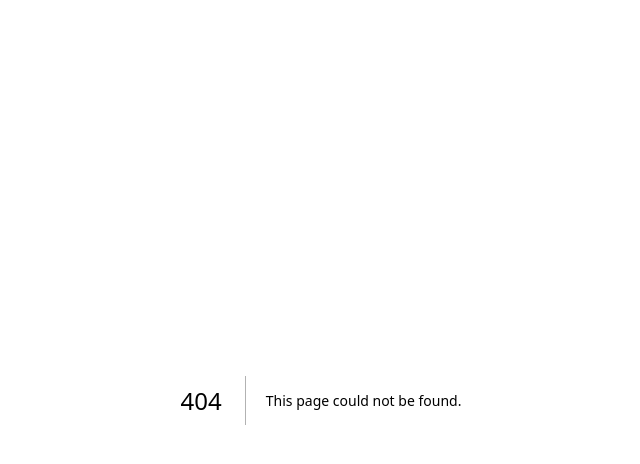
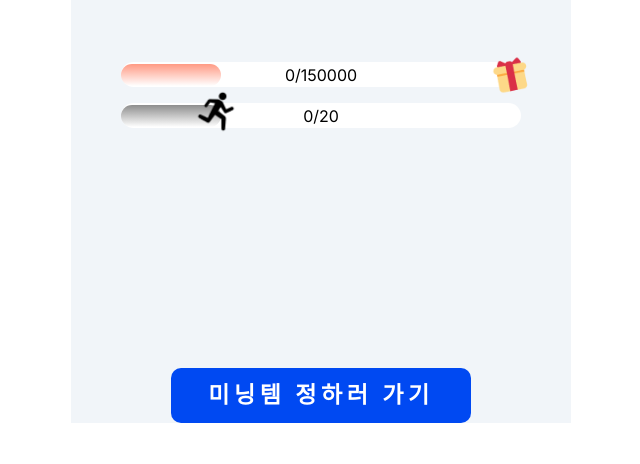
Before and after one commit to s01k1m/Akigimi, a Next.js app in the folder frontend/: page /main in a window 1280 px wide. Before the commit this address had no page. Shown: the top 464 px of the page, without its empty margins (319-959 px from the left). Built offline with nearby package versions, Linux system fonts and the light colour scheme.

Commit message:
[S09P22A110-248] feat: 챌린지 페이지 게이지 바, 이동하기 버튼 UI
Former-commit-id: cc4d5b36b3f98e53228b9da56889b9100ef1c610

```diff
--- /dev/null
+++ b/frontend/app/main/page.tsx
@@ -0,0 +1,21 @@
+import MoneyGageBar from "@/components/Main/MoneyGageBar"
+import DayGageBar from "@/components/Main/DayGageBar"
+import GoToSelectItem from "@/components/Main/GoToSelectItem"
+
+const Main = () => {
+    // 물건이 없는 경우 api에서 값 받아오기
+    return (
+        <div className="bg-slate-100" style={{ width: '100%'}}>
+        <div className="flex flex-col items-center justify-center" style={{ width: '100%'}}>
+            <MoneyGageBar />
+           <DayGageBar />
+        </div>
+        <div className="flex justify-center mt-60" >
+            <GoToSelectItem />
+        </div>
+
+        </div>
+    )
+}
+
+export default Main
--- /dev/null
+++ b/frontend/components/Main/DayGageBar.tsx
@@ -0,0 +1,34 @@
+"use client"
+
+import '@/styles/GageBar.css'
+import { useState } from 'react'
+import Image from 'next/image';
+
+const DayGageBar = () => {
+    // api 연동해서 값들 다 받아와야 됨
+    const [goalDay, setGoalDay] = useState<number>(20)
+    const [passedDate, setPassedDate] = useState<number>(0)
+    // gage 받아서 너비 계산 해줘야됨
+    const [gage, setGage] = useState<number>(100)
+    return (
+        <>
+        <div className='Gage-Bar relative flex items-center justify-center'>
+            <p className='flex z-10'>
+                {passedDate}/{goalDay}
+            </p>
+            <div className='Date-Gage z-0 absolute top-1/2 left-0 transform -translate-y-1/2'  style={{ width: `${gage}px` }}>
+                <div className="flex items-center translate-y-2">
+                    <Image
+                        src="/images/runner.png"
+                        alt="gift"
+                        width={60}
+                        height={60}
+                        className="z-0 absolute right-[-25px]"/>
+                </div>
+            </div>
+        </div>
+        </>
+    )
+}
+
+export default DayGageBar
--- /dev/null
+++ b/frontend/components/Main/GoToSelectItem.tsx
@@ -0,0 +1,21 @@
+import '@/styles/MainPageButton.css'
+import { useRouter } from 'next/router';
+
+
+const GoToSelectItem = () => {
+    // const router = useRouter();
+    const goToSelect = () => {
+        // router.push('/item-search')
+    }
+    return (
+        <>
+        <button
+            className="go-to-btn"
+        >
+            미닝템 정하러 가기
+        </button>
+        </>
+    )
+}
+
+export default GoToSelectItem
--- /dev/null
+++ b/frontend/components/Main/MoneyGageBar.tsx
@@ -0,0 +1,31 @@
+"use client"
+
+import '@/styles/GageBar.css'
+import { useState } from 'react'
+import Image from 'next/image';
+
+const MoneyGageBar = () => {
+    const [goalCost, setGoalCost] = useState<number>(150000)
+    const [savedCost, setSavedCost] = useState<number>(0)
+    // gage 받아서 너비 계산 해줘야됨
+    const [gage, setGage] = useState<number>(100)
+    const imageSrc: string = '../assets/images/gift.png'
+    return (
+        <>
+        <div className='Gage-Bar mt-[62px] mb-4 relative flex items-center justify-center'>
+            <Image
+                src="/images/gift.png"
+                alt="gift"
+                width={40}
+                height={40}
+                className="z-0 absolute right-[-10px]"/>
+            <p className='flex z-10'>
+                {savedCost}/{goalCost}
+            </p>
+            <div className='Money-Gage z-0 absolute top-1/2 left-0 transform -translate-y-1/2' style={{ width: `${gage}px` }}></div>
+        </div>
+        </>
+    )
+}
+
+export default MoneyGageBar
--- /dev/null
+++ b/frontend/components/layout.tsx
@@ -0,0 +1,40 @@
+"use client"
+import '../pages/globals.css'
+import type { Metadata } from 'next'
+import { Inter } from 'next/font/google'
+import styled from 'styled-components'
+
+const inter = Inter({ subsets: ['latin'] })
+
+export const metadata: Metadata = {
+  title: 'Create Next App',
+  description: 'Generated by create next app',
+}
+
+const Centering = styled.div`
+  display: flex;
+  justify-content: center;
+`;
+const FixedWidth = styled.div`
+  width: 500px;
+  @media (max-width: 500px) { /* 화면 너비가 500px 이하가 되면 요소 너비를 100%로 고정*/
+    width: 100%;
+  }
+`;
+export default function RootLayout({
+  children,
+}: {
+  children: React.ReactNode
+}) {
+  return (
+    <html lang="en">
+      <body className={inter.className} border-2 border-red-500 >
+      <Centering>
+      <FixedWidth>
+        {children}
+      </FixedWidth>
+    </Centering>
+    </body>
+    </html>
+  )
+}
--- /dev/null
+++ b/frontend/styles/GageBar.css
@@ -0,0 +1,18 @@
+.Gage-Bar {
+    border-radius: 15px;
+    background-color: white;
+    width: 80%;
+    height: 25px;
+}
+
+.Money-Gage {
+    height: 22px;
+    border-radius: 11px;
+    background: linear-gradient(180deg, #FF9A84 0%, rgba(255, 154, 132, 0.00) 100%);
+}
+
+.Date-Gage {
+    height: 22px;
+    border-radius: 11px;
+    background: linear-gradient(180deg, #848484 0%, rgba(132, 132, 132, 0.92) 0.01%, rgba(132, 132, 132, 0.00) 100%);
+}
--- /dev/null
+++ b/frontend/styles/MainPageButton.css
@@ -0,0 +1,13 @@
+.go-to-btn {
+    border-radius: 10px;
+    background: #0049F2;
+
+    width: 60%;
+    height: 55px;
+
+    color: #FFF;
+    font-size: 23px;
+    font-style: normal;
+    font-weight: 800;
+    letter-spacing: 4.6px;
+}
--- /dev/null
+++ b/frontend/styles/globals.css
@@ -0,0 +1,3 @@
+@tailwind base;
+@tailwind components;
+@tailwind utilities;
```
Also changed, not shown: frontend/public/images/gift.png (added), frontend/public/images/runner.png (added).
